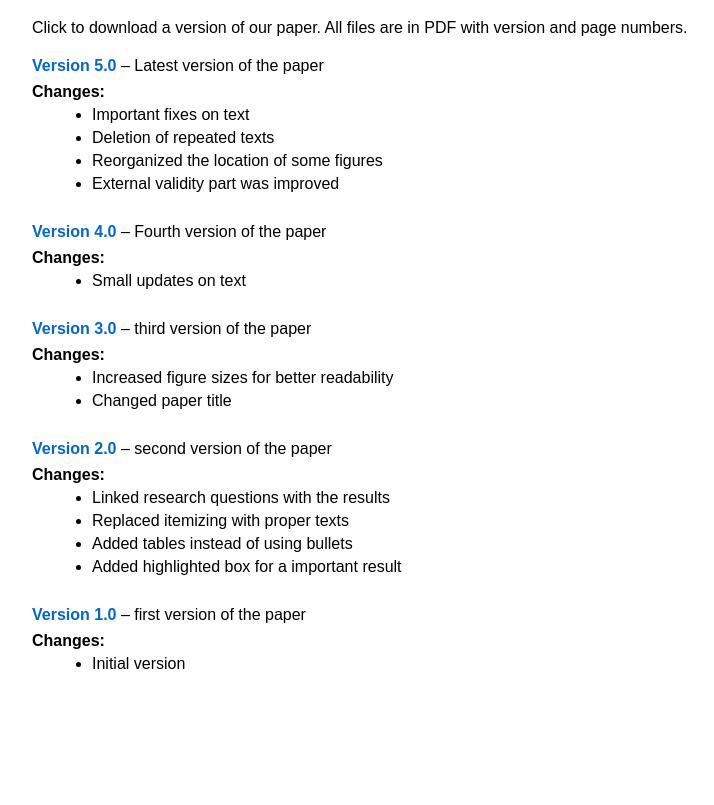
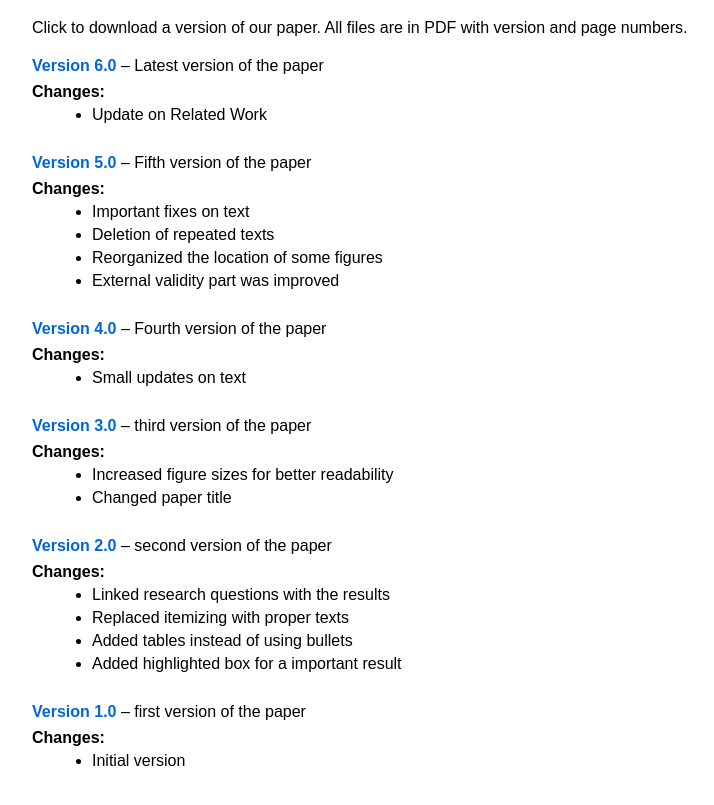
Before and after one commit to snnoXy/ResearchProject---ModelBasedTestingTools, a plain HTML site: page index.html in a window 1280 px wide. Shown: the part 81-886 px from the top of the page, without its empty margins (208-922 px from the left). Before the commit the page ends 804 px from the top, so only its background shows below. Drawn offline with Linux system fonts and the light colour scheme.

Commit message:
Update index.html

```diff
--- a/index.html
+++ b/index.html
@@ -29,7 +29,15 @@
     <p>Click to download a version of our paper. All files are in PDF with version and page numbers.</p>
 
     <div class="download-link">
-    <a href="ResearchProject1-FourthUpdate.pdf">Version 5.0</a> – Latest version of the paper
+    <a href="ResearchProject1-LastUpdate.pdf">Version 6.0</a> – Latest version of the paper
+    <p>Changes:</p>
+    <ul>
+        <li>Update on Related Work</li>
+    </ul>
+</div>
+
+    <div class="download-link">
+    <a href="ResearchProject1-FourthUpdate.pdf">Version 5.0</a> – Fifth version of the paper
     <p>Changes:</p>
     <ul>
         <li>Important fixes on text</li>
```
